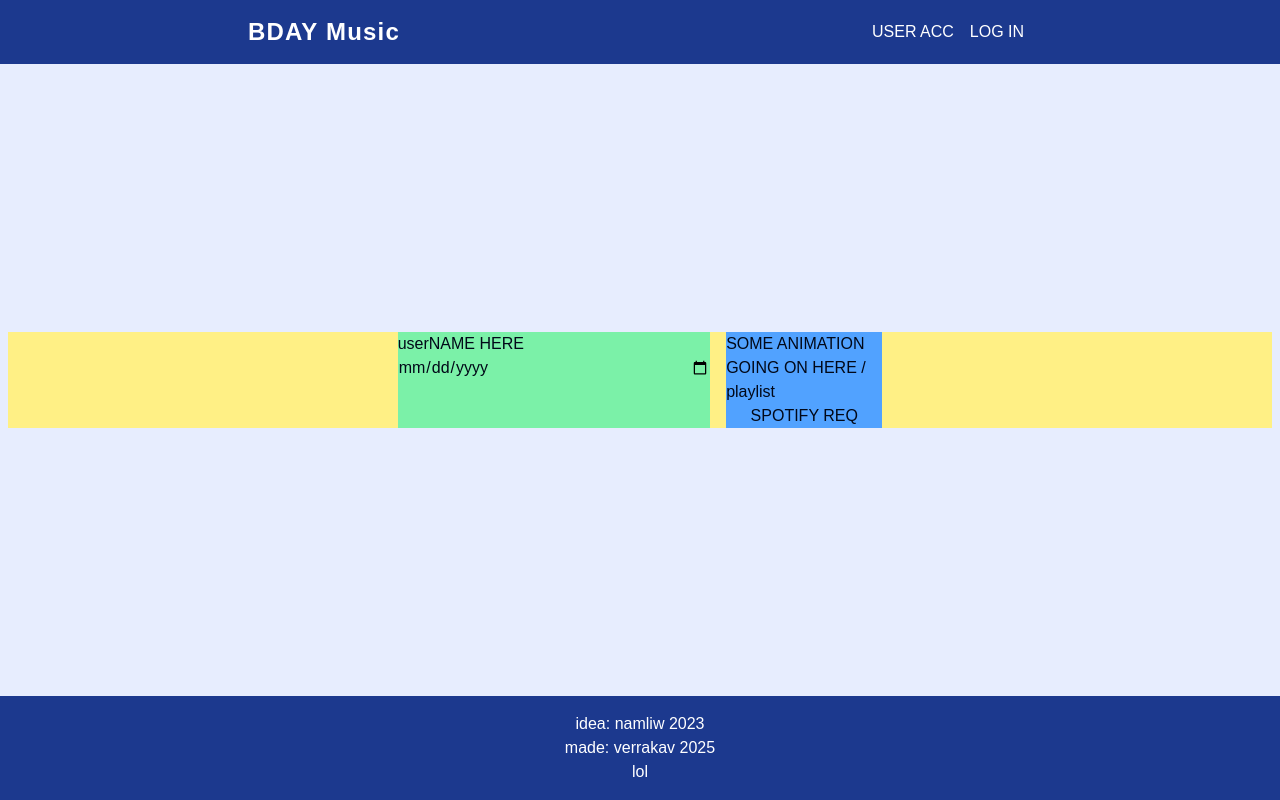
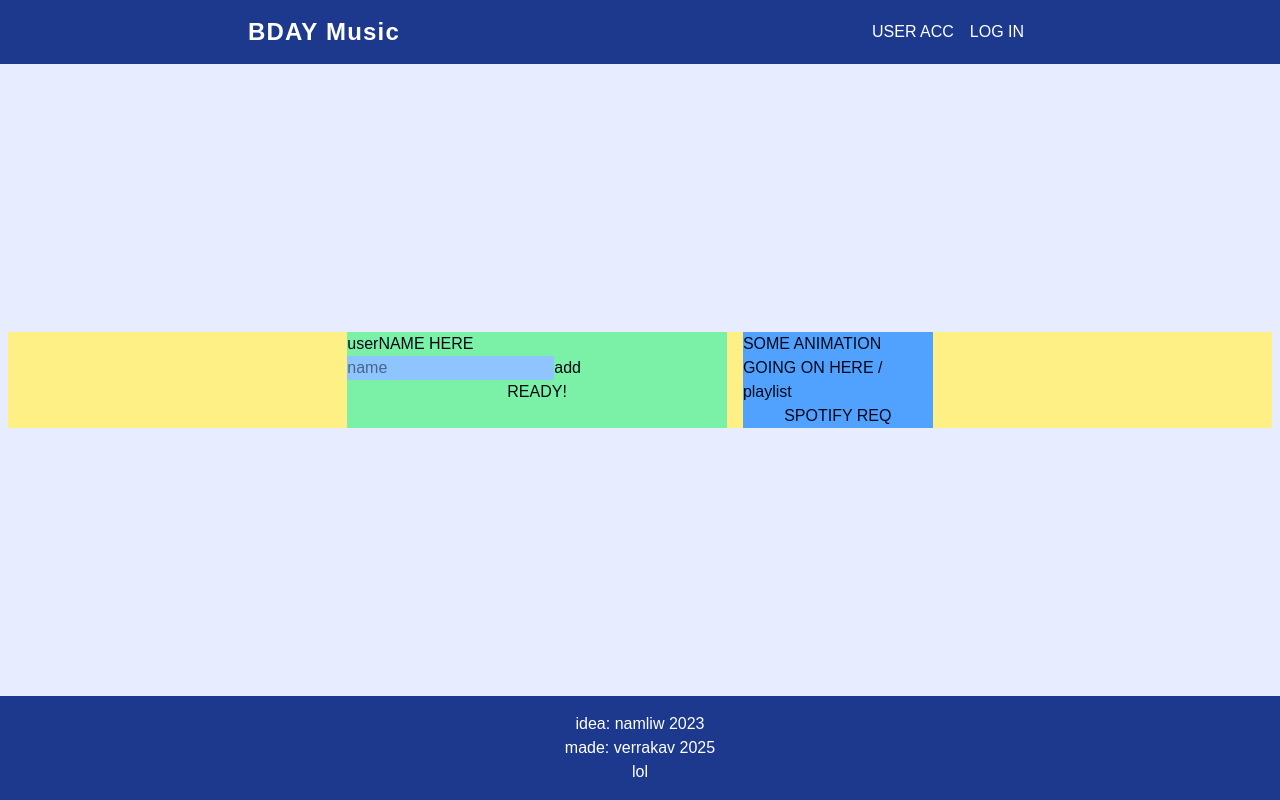
Before and after one commit to verrakav/bday-music-app, a React (Vite) app in the folder front/: page / in a window 1280 px wide. Built offline with nearby package versions, Linux system fonts and the light colour scheme.

Commit message:
the new version setup

```diff
--- a/front/src/App.tsx
+++ b/front/src/App.tsx
@@ -2,7 +2,7 @@
 //  components
 import Header from "./components/Layout/Header";
 import Footer from "./components/Layout/Footer";
-import BdaysPicker from "./components/BdaysPicker";
+import BdaysPicker from "./components/NamePicker";
 
 function App() {
   return (
--- a/front/src/components/BdaysPicker.tsx
+++ /dev/null
@@ -1,82 +0,0 @@
-//  hooks
-import { useEffect, useState } from "react";
-
-export default function BdaysPicker() {
-  const [bdays, setBdays] = useState<string[]>([]);
-  const [currentDate, setCurrentDate] = useState<string>("");
-  const [message, setMessage] = useState<string>("");
-
-  //  collects dates from the user
-  const handleAddDate = (date: string) => {
-    setBdays((prev) => {
-      //  if there's no prev uses []
-      if (bdays.length < 5) {
-        return [...(prev || []), date];
-      } else {
-        return [...prev];
-      }
-    });
-    if (bdays.length === 5) setMessage("Enough bdays!");
-  };
-
-  // clears the message when the list shrinks
-  useEffect(() => {
-    if (bdays.length < 5) {
-      setMessage("");
-    }
-  }, [bdays]);
-
-  // removes a date if not needed
-  const handleRemoveDate = (dateIdx: number) => {
-    const updatedDates = bdays.filter((_, idx) => idx !== dateIdx);
-
-    setBdays(updatedDates);
-  };
-
-  //  NEW:
-  const fetchASong = async (date: string) => {
-    // const fetchASong = async () => {
-    // const date = "2000-09-24";
-    console.log("FETCHING DATA for ", date);
-    const res = await fetch(`http://localhost:3001/songs/${date}`, {
-      method: "GET",
-    });
-    const data = await res.json();
-    console.log("DATA", data);
-  };
-
-  return (
-    <div className="flex flex-col w-2/3 bg-green-300">
-      <p>userNAME HERE</p>
-      <input
-        type="date"
-        min="1950-01-01"
-        value={currentDate} // has to be a separate value as input date expects a string
-        onChange={(e) => {
-          const date = e.target.value;
-          setCurrentDate(date);
-          handleAddDate(date);
-          // fetchASong(date);
-        }}
-      />
-      <ul>
-        {bdays.map((date, idx) => {
-          return (
-            <li key={idx} className="flex flex-row justify-around">
-              <p>{date}</p>
-              <button
-                onClick={() => {
-                  // handleRemoveDate(idx);
-                  fetchASong(date);
-                }}
-              >
-                X
-              </button>
-            </li>
-          );
-        })}
-        {message && <li>{message}</li>}
-      </ul>
-    </div>
-  );
-}
--- /dev/null
+++ b/front/src/components/NamePicker.tsx
@@ -0,0 +1,90 @@
+//  hooks
+import { useEffect, useState } from "react";
+
+export default function BdaysPicker() {
+  const [names, setNames] = useState<string[]>([]);
+  const [currentName, setCurrentName] = useState<string>("");
+  const [message, setMessage] = useState<string>("");
+
+  //  collects dates from the user
+  const handleAddName = (e: React.FormEvent, name: string) => {
+    e.preventDefault();
+    setNames((prev) => {
+      //  if there's no prev uses []
+      if (names.length < 5) {
+        return [...(prev || []), name];
+      } else {
+        return [...prev];
+      }
+    });
+    setCurrentName("");
+    if (names.length === 5) setMessage("Enough names!");
+  };
+
+  // clears the message when the list shrinks
+  useEffect(() => {
+    if (names.length < 5) {
+      setMessage("");
+    }
+  }, [names]);
+
+  // removes a date if not needed
+  const handleRemoveName = (nameIdx: number) => {
+    const updatedDates = names.filter((_, idx) => idx !== nameIdx);
+
+    setNames(updatedDates);
+  };
+
+  //  NEW:
+  const fetchSongS = async (names: string[]) => {
+    // const fetchASong = async () => {
+    console.log("FETCHING DATA for ", names);
+    const res = await fetch(`http://localhost:3001/songs/${names}`, {
+      method: "GET",
+    });
+    const data = await res.json();
+    console.log("DATA", data);
+  };
+
+  return (
+    <div className="flex flex-col w-2/3 bg-green-300">
+      <p>userNAME HERE</p>
+      <form onSubmit={(e) => handleAddName(e, currentName)}>
+        <input
+          className="bg-blue-300"
+          type="text"
+          value={currentName}
+          placeholder="name"
+          onChange={(e) => {
+            setCurrentName(e.target.value);
+          }}
+        />
+        <button type="submit">add</button>
+      </form>
+      <ul>
+        {names.map((name, idx) => {
+          return (
+            <li key={idx} className="flex flex-row justify-around">
+              <p>{name}</p>
+              <button
+                onClick={() => {
+                  handleRemoveName(idx);
+                }}
+              >
+                X
+              </button>
+            </li>
+          );
+        })}
+        {message && <li>{message}</li>}
+      </ul>
+      <button
+        onClick={() => {
+          fetchSongS(names);
+        }}
+      >
+        READY!
+      </button>
+    </div>
+  );
+}
```
Also changed, not shown: 1 other file (tests, documents, lock files or other folders).
